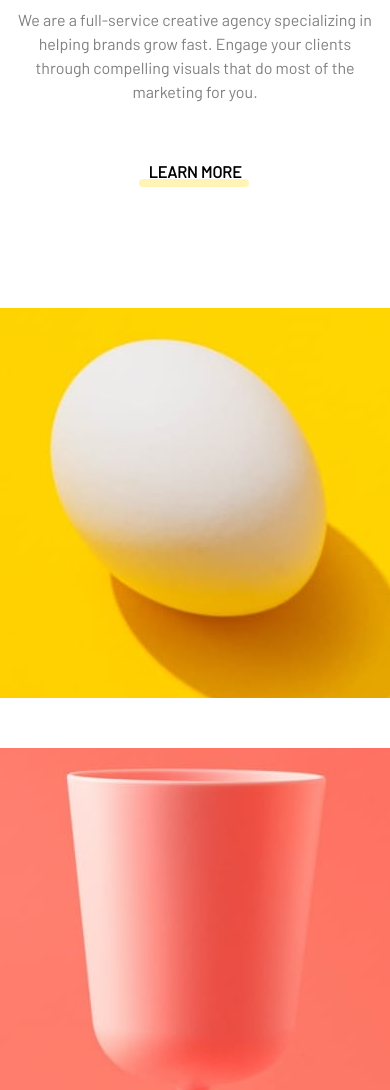
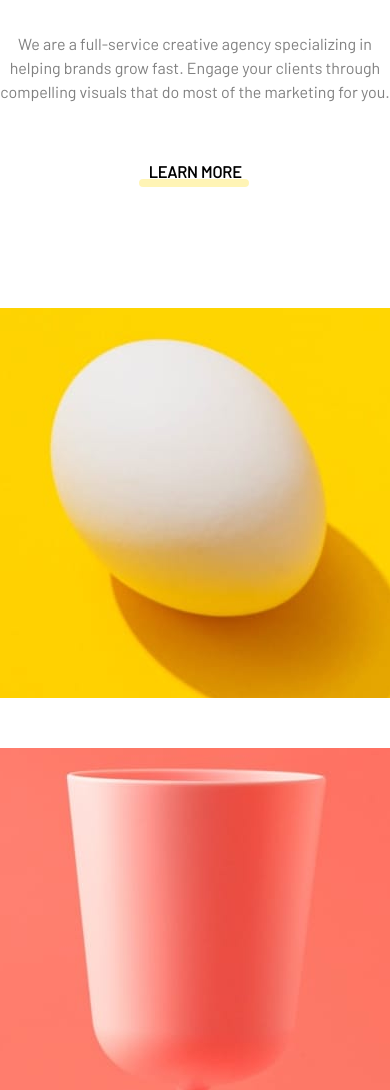
Before and after one commit to lenderisfree/projeto-sunnyside, a plain HTML site: page index.html in a window 390 px wide. Shown: the part 762-1852 px from the top of the page. Drawn offline with nearby package versions, Linux system fonts and the light colour scheme.

Commit message:
Update style.css

```diff
--- a/style.css
+++ b/style.css
@@ -446,7 +446,6 @@ footer{
         width: 390px;
         height: 390px;
     }
-    .white__box p{
-        margin-left: 10px;
-        margin-right: 10px;
+    .white__box h2 p{
+        margin: 10px;
 }
```
